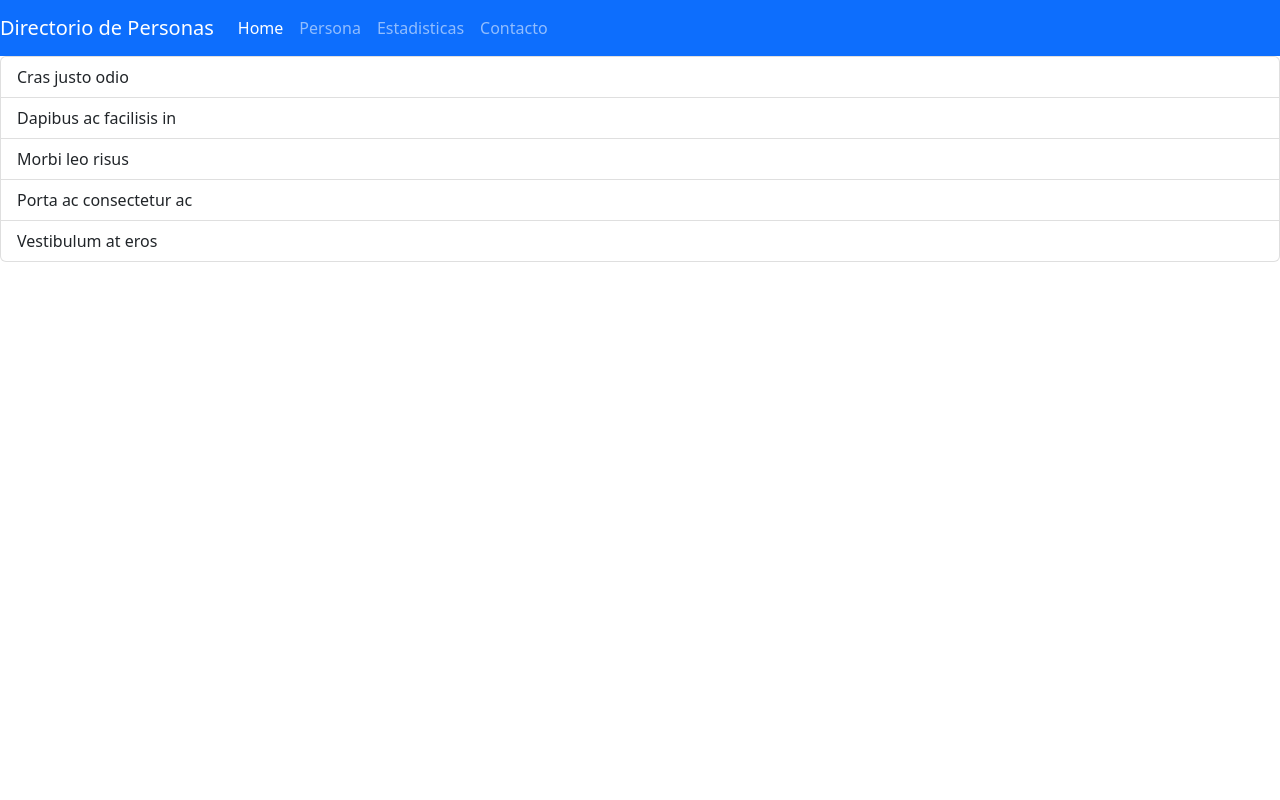
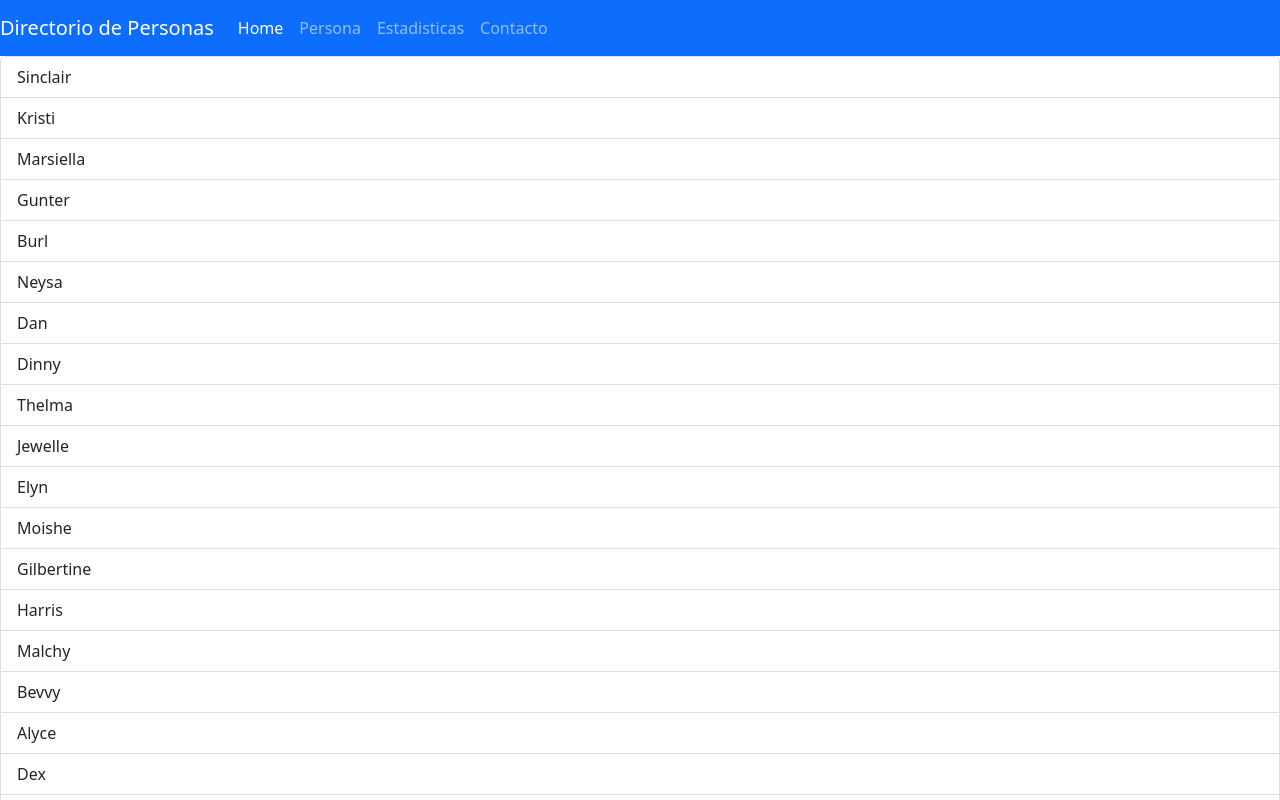
Before and after one commit to ilanraijel/EFSI-Directorio, a React (Create React App) app: page /home in a window 1280 px wide. Shown: the top 800 px of the page. Built offline with nearby package versions, Linux system fonts and the light colour scheme.

Commit message:
home hecho

```diff
--- a/src/App.js
+++ b/src/App.js
@@ -4,6 +4,7 @@ import Layout from "./Layout";
 import Home from "./Home";
 import Personas from "./Personas";
 import Estadisticas from "./Estadisticas";
+import Contacto from "./Contacto";
 
 function App() {
   return (
@@ -14,6 +15,8 @@ function App() {
             <Route path="/home" element={<Home />}></Route>
             <Route path="personas/:id" element={<Personas/>}></Route>
             <Route path="estadisticas" element={<Estadisticas/>}></Route>
+            <Route path="contacto" element={<Contacto/>}></Route>
+
           </Route>
         </Routes>
       </BrowserRouter>
--- /dev/null
+++ b/src/Contacto.js
@@ -0,0 +1,22 @@
+import React from "react";
+import Form from "react-router-bootstrap";
+
+function Contacto(){
+    <form>
+        <div class="form-group">
+         <label for="exampleInputEmail1">Email</label>
+         </div>
+        <div class="form-group">
+         <label for="exampleInputPassword1">Nombre</label>
+         </div>
+         <div class="form-group">
+            <label for="exampleInputPassword1">Apellido</label>
+         </div>
+         <div class="form-group">
+            <label for="exampleInputPassword1">Edad</label>
+        </div>
+        <button type="submit" class="btn btn-primary">Submit</button>
+    </form>
+}
+
+export default Contacto;
--- a/src/Estadisticas.js
+++ b/src/Estadisticas.js
@@ -1,9 +1,11 @@
 import Personas from "./Personas";
 
-export default function Estadisticas (){
+function Estadisticas (){
     return(
         <div>
             <p>Personas mayores de 35 años: </p>
         </div>
     )
 }
+
+export default Estadisticas;
--- a/src/Home.js
+++ b/src/Home.js
@@ -3,13 +3,14 @@ import 'bootstrap/dist/css/bootstrap.min.css';
 import Personas from './Personas';
 
 function Home() {
+    let nombre=[]
+    Personas.forEach(persona=>{
+       nombre.push(<li class="list-group-item">{persona.nombre}</li>)
+
+    })
     return (
         <ul class="list-group">
-            <li class="list-group-item">Cras justo odio</li>
-            <li class="list-group-item">Dapibus ac facilisis in</li>
-            <li class="list-group-item">Morbi leo risus</li>
-            <li class="list-group-item">Porta ac consectetur ac</li>
-            <li class="list-group-item">Vestibulum at eros</li>
+            {nombre}
         </ul>
     );
 }
```
